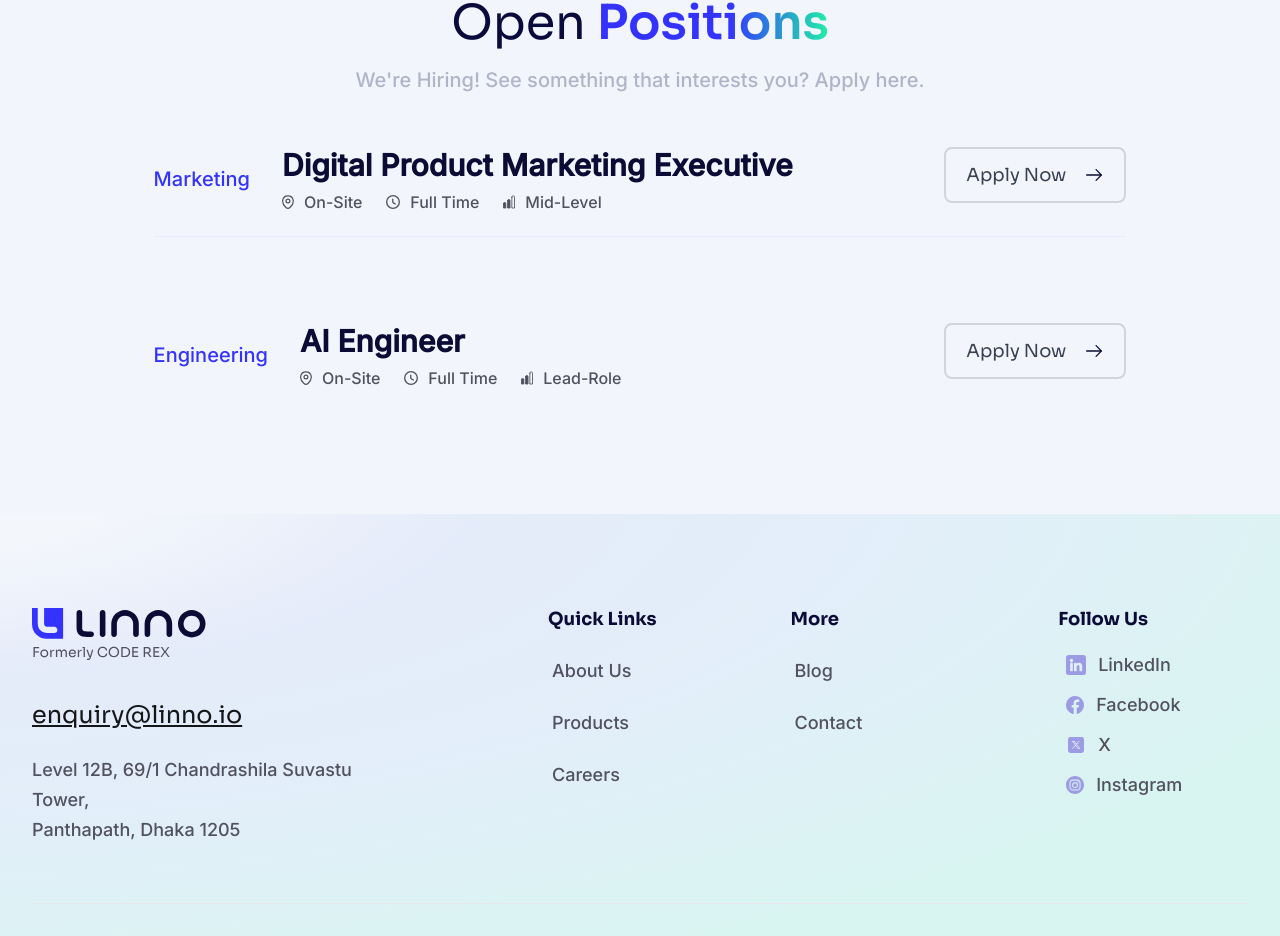
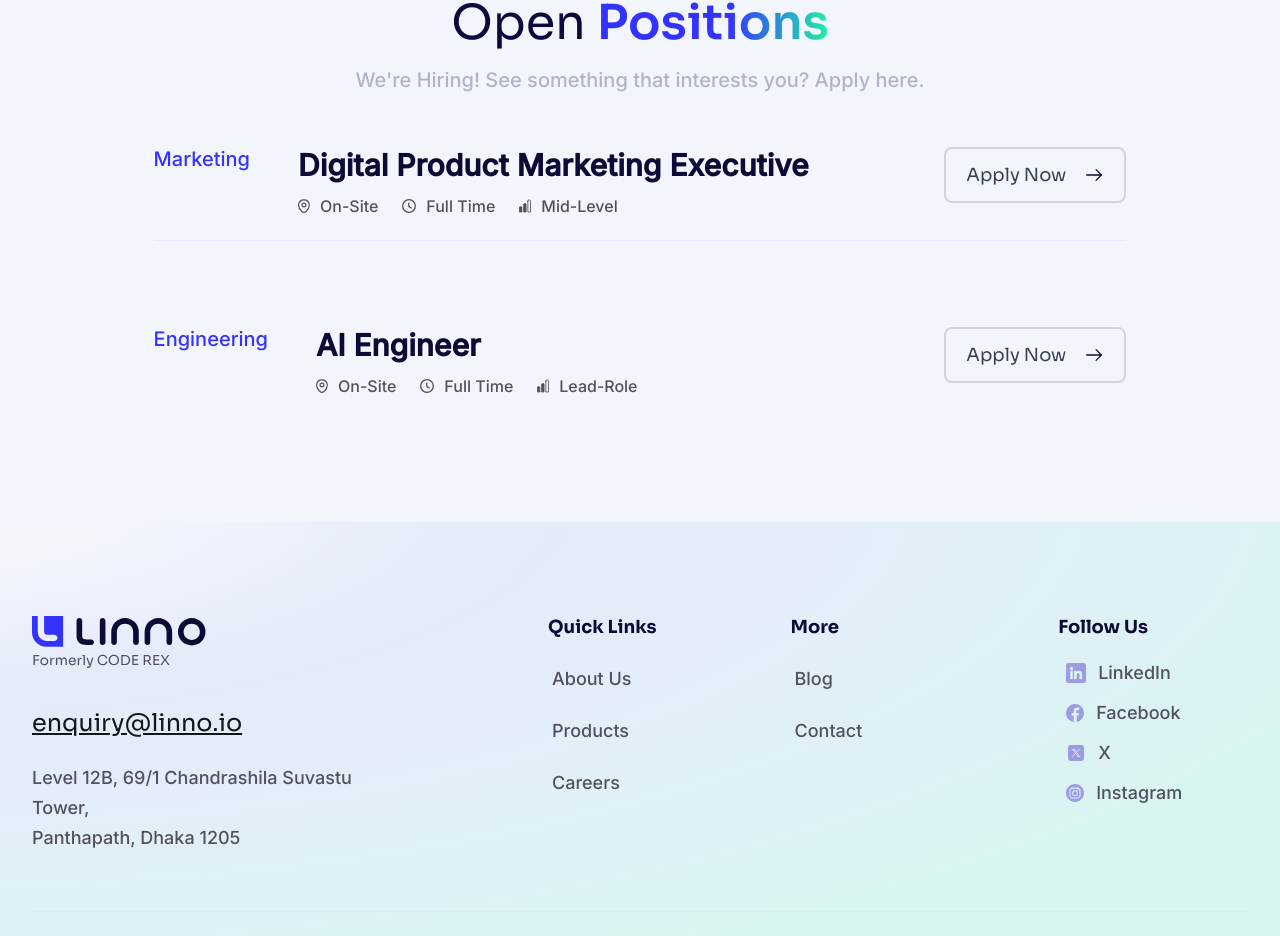
Before and after one commit to CODEREXLTD/Linno-website, a Next.js app: page /careers in a window 1280 px wide. Shown: the part 3568-4504 px from the top of the page. Built offline with nearby package versions, Linux system fonts and the light colour scheme.

Commit message:
fix the job position

```diff
--- a/src/app/careers/components/Application.jsx
+++ b/src/app/careers/components/Application.jsx
@@ -4,22 +4,24 @@ import { memo, useState } from 'react';
 
 const Application = ({job, index, jobPositions}) => {
     const [isHover, setIsHover] = useState(false);
+
     return (
         <>
             <div key={index} className="flex flex-col gap-[12px] sm:gap-[18px] lg:gap-[24px] items-center w-full group">
                 <div className="flex flex-col lg:flex-row justify-between items-start lg:items-center gap-4 lg:gap-8 w-full p-4 sm:p-6 lg:p-0 bg-white lg:bg-transparent rounded-lg lg:rounded-none shadow-sm lg:shadow-none hover:shadow-md lg:hover:shadow-none transition-shadow duration-200">
                     <div className="flex flex-col lg:flex-row justify-start lg:justify-between items-start lg:items-center w-full gap-4 lg:gap-0">
-                        <div className="flex flex-col sm:flex-row justify-start items-start sm:items-center w-full gap-3 sm:gap-6 lg:gap-8">
+                        <div className="flex flex-col sm:flex-row justify-start items-start w-full gap-3 sm:gap-6 lg:gap-12">
                             <span className="text-[14px] sm:text-[16px] lg:text-[18px] xl:text-[20px] font-inter font-medium leading-[18px] sm:leading-[20px] lg:leading-[22px] xl:leading-[25px] text-[#3433fe] px-3 py-1 bg-blue-50 rounded-full text-center lg:px-0 lg:py-0 lg:bg-transparent lg:rounded-none">
                                 {job?.category}
                             </span>
                             <div className="flex flex-col md:flex-row gap-4 justify-start items-start w-full lg:w-auto flex-1">
-                                <div className="flex flex-col justify-start items-start w-full lg:w-auto flex-1">
+                                <div className="flex flex-col justify-start items-start w-full lg:w-auto flex-1 gap-3">
                                     <h3 className={`text-[18px] sm:text-[22px] lg:text-[26px] xl:text-[30px] font-inter font-semibold leading-[22px] sm:leading-[26px] lg:leading-[30px] xl:leading-[37px] transition-colors duration-200 ${job.buttonStyle === 'primary' ? 'text-[#3433fe]' : 'text-[#0b0b35] group-hover:text-[#3433fe]'
                                         }`}>
                                         {job?.title}
                                     </h3>
-                                    <div className="flex flex-col sm:flex-row sm:flex-wrap gap-2 sm:gap-4 lg:gap-6 justify-start items-start sm:items-center w-full mt-2">
+
+                                    <div className="flex flex-col sm:flex-row sm:flex-wrap gap-2 sm:gap-4 lg:gap-6 justify-start items-start sm:items-center w-full">
                                         <div className="flex items-center gap-[5px] sm:gap-[8px] lg:gap-[10px]">
                                             <Image
                                                 src="/images/img_location.svg"
```
